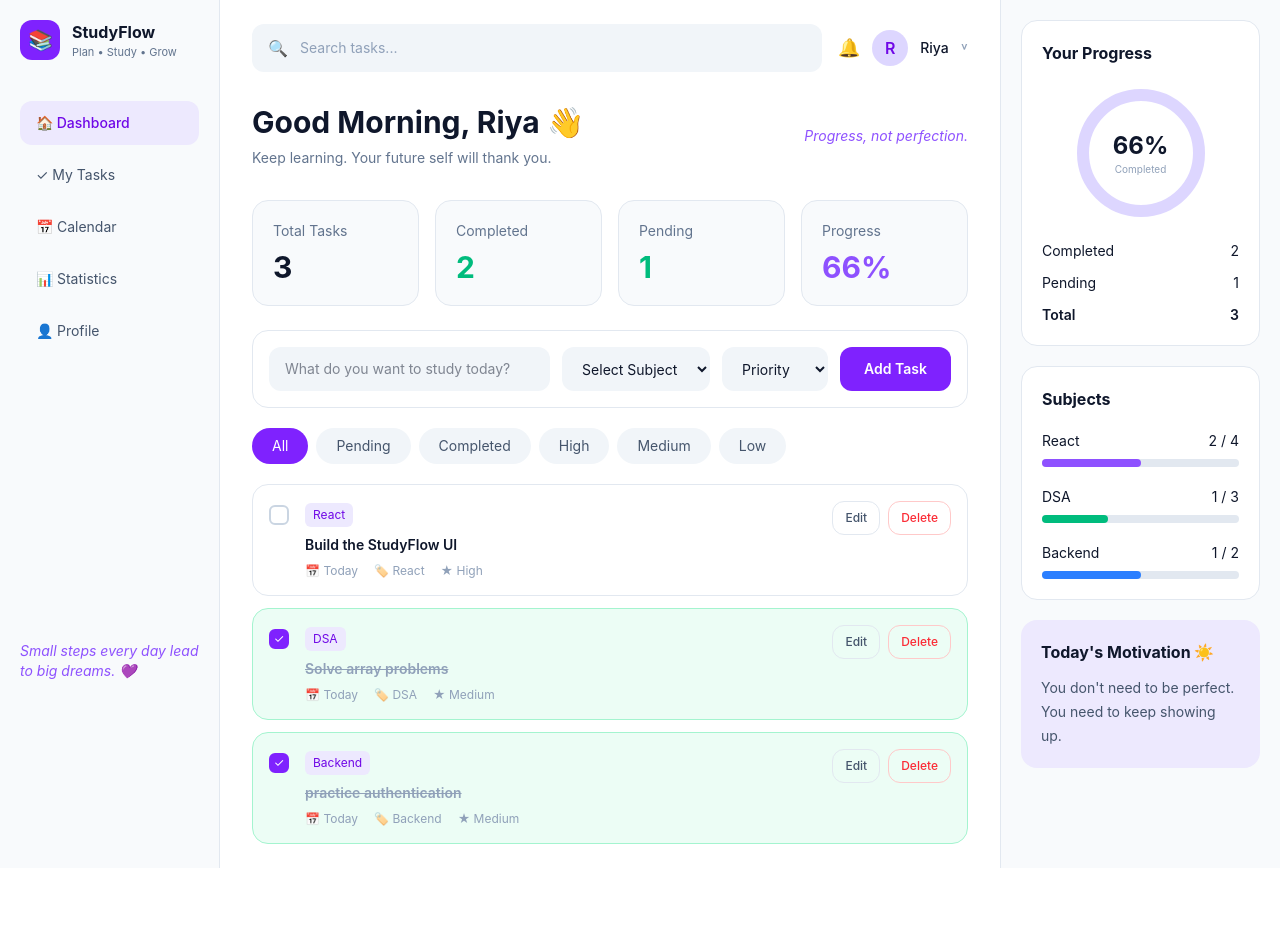
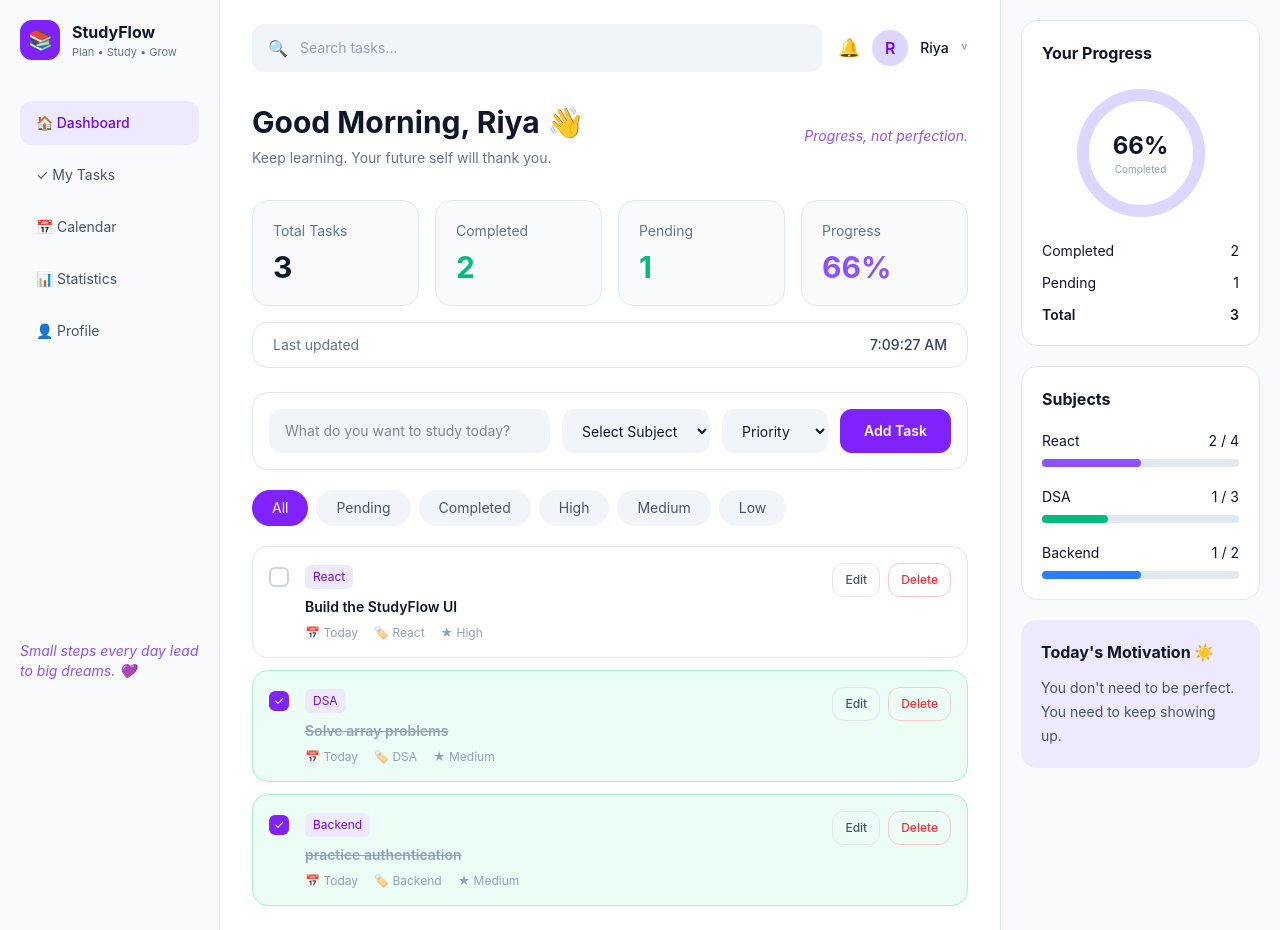
Before and after one commit to Riya-11-11/study-task-manager-react, a React (Vite) app: page / in a window 1280 px wide. Before the commit the page ends 868 px from the top, so only its background shows below. Built offline with nearby package versions, Linux system fonts and the light colour scheme.

Commit message:
feat: add last updated timestamp functionality and UI to track task updates

```diff
--- a/src/App.jsx
+++ b/src/App.jsx
@@ -8,7 +8,7 @@
 import { useEffect, useState } from "react";
 
 function App() {
-  let initialTasks = [
+  const initialTasks = [
     {
       id: 1,
       title: "Build the StudyFlow UI",
@@ -34,6 +34,7 @@
       completed: true,
     },
   ];
+
   let lsd = localStorage.getItem("tasks");
   let lsdData = JSON.parse(lsd);
 
@@ -42,6 +43,14 @@
   const [taskFilters, setTaskFilters] = useState("All");
 
   const [searchTask, setSearchTask] = useState("");
+
+  // Day 9: Last Updated state
+  const [lastUpdated, setLastUpdated] = useState(null);
+
+  useEffect(() => {
+    setLastUpdated(new Date().toLocaleTimeString())
+  }, [tasks])
+
 
   const completeClickHandler = (id) => {
     setTasks((prevVal) => {
@@ -98,7 +107,6 @@
 
   const handleDelete = (id) => {
     setTasks((prevVal) => {
-      //by filter we can return the tasks whose id has not matched
       return prevVal.filter((task) => {
         return task.id !== id;
       });
@@ -196,6 +204,17 @@
           progress={progress}
         />
 
+        {/* Day 9: Last Updated UI */}
+        <section className="mt-4 flex items-center justify-between rounded-2xl border border-slate-200 bg-white px-5 py-3 dark:border-slate-800 dark:bg-slate-900">
+          <p className="text-sm text-slate-500 dark:text-slate-400">
+            Last updated
+          </p>
+
+          <p className="text-sm font-medium text-slate-700 dark:text-slate-200">
+            {lastUpdated ? lastUpdated : "Not updated yet"}
+          </p>
+        </section>
+
         <AddTask handleSubmit={handleSubmit} />
 
         <TaskFilters taskFilters={taskFilters} handleFilter={handleFilter} />
```
